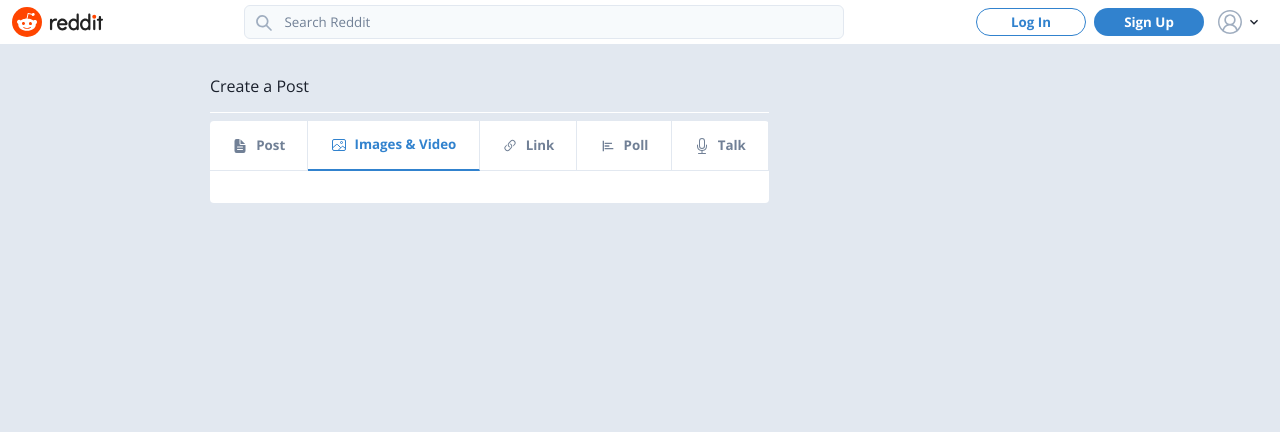
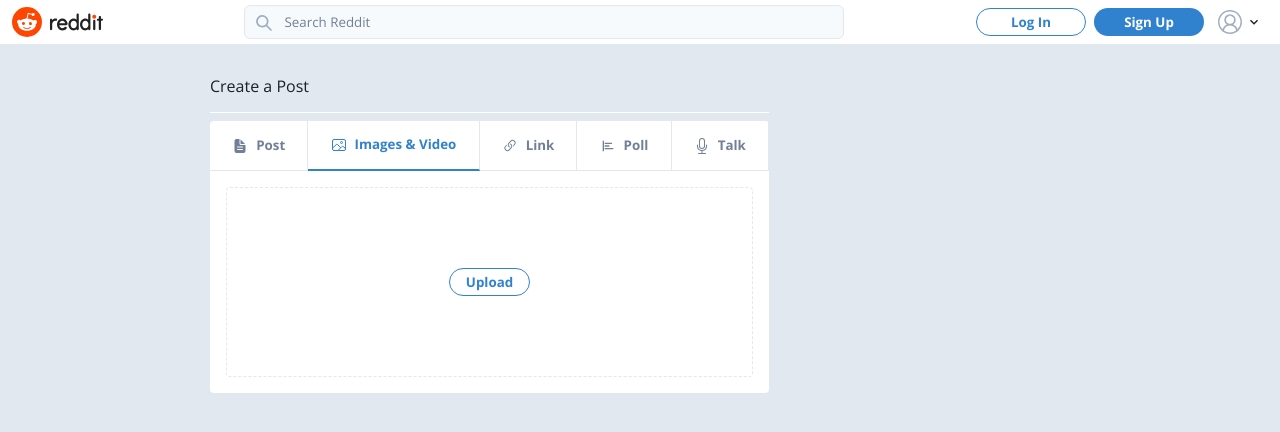
Before and after one commit to sagar-pardhi/reddit-clone, a Next.js app: page /r/1/submit in a window 1280 px wide. Both pictures are taken after a click on the element "Images & Video". Shown: the top 432 px of the page. Built offline with nearby package versions, Linux system fonts and the light colour scheme; no server answers.

Commit message:
added image uplaod component

```diff
--- a/src/components/Community/CreatePostLink.tsx
+++ b/src/components/Community/CreatePostLink.tsx
@@ -22,7 +22,7 @@
       return;
     }
     const { communityId } = router.query;
-    router.push(`r/${communityId}/submit`);
+    router.push(`${communityId}/submit`);
   };
 
   return (
--- a/src/components/Posts/NewPostForm.tsx
+++ b/src/components/Posts/NewPostForm.tsx
@@ -6,6 +6,7 @@
 import { AiFillCloseCircle } from "react-icons/ai";
 import TabItem from "./TabItem";
 import TextInput from "./PostForm/TextInput";
+import ImageUpload from "./PostForm/ImageUpload";
 
 type NewPostFormProps = {};
 
@@ -48,7 +49,18 @@
 
   const handleCreatePost = async () => {};
 
-  const onSelectImage = () => {};
+  const onSelectImage = (event: React.ChangeEvent<HTMLInputElement>) => {
+    const reader = new FileReader();
+    if (event.target.files?.[0]) {
+      reader.readAsDataURL(event.target.files[0]);
+    }
+
+    reader.onload = (readerEvent) => {
+      if (readerEvent.target?.result) {
+        setSelectedFile(readerEvent.target.result as string);
+      }
+    };
+  };
 
   const onTextChange = (
     event: React.ChangeEvent<HTMLInputElement | HTMLTextAreaElement>
@@ -83,6 +95,14 @@
             loading={loading}
           />
         )}
+        {selectedTab === "Images & Video" && (
+          <ImageUpload
+            selectedFile={selectedFile}
+            onSelectImage={onSelectImage}
+            setSelectedTab={setSelectedTab}
+            setSelectedFile={setSelectedFile}
+          />
+        )}
       </Flex>
     </Flex>
   );
--- /dev/null
+++ b/src/components/Posts/PostForm/ImageUpload.tsx
@@ -0,0 +1,66 @@
+import { Button, Flex, Image, Stack } from "@chakra-ui/react";
+import React, { useRef } from "react";
+
+type Props = {
+  selectedFile?: string;
+  onSelectImage: (event: React.ChangeEvent<HTMLInputElement>) => void;
+  setSelectedTab: (value: string) => void;
+  setSelectedFile: (value: string) => void;
+};
+
+const ImageUpload: React.FC<Props> = ({
+  selectedFile,
+  onSelectImage,
+  setSelectedTab,
+  setSelectedFile,
+}) => {
+  const selectedFileRef = useRef<HTMLInputElement>(null);
+
+  return (
+    <Flex direction="column" justify="center" align="center" width="100%">
+      {selectedFile ? (
+        <>
+          <Image src={selectedFile} maxWidth="400px" maxHeight="400px" />
+          <Stack direction="row" mt={4}>
+            <Button height="28px" onClick={() => setSelectedTab("Post")}>
+              Back to Post
+            </Button>
+            <Button
+              variant="outline"
+              height="28px"
+              onClick={() => setSelectedFile("")}
+            >
+              Remove
+            </Button>
+          </Stack>
+        </>
+      ) : (
+        <Flex
+          justify="center"
+          align="center"
+          p={20}
+          border="1px dashed"
+          borderColor="gray.200"
+          width="100%"
+          borderRadius={4}
+        >
+          <Button
+            variant="outline"
+            h="28px"
+            onClick={() => selectedFileRef.current?.click()}
+          >
+            Upload
+          </Button>
+          <input
+            ref={selectedFileRef}
+            type="file"
+            hidden
+            onChange={onSelectImage}
+          />
+        </Flex>
+      )}
+    </Flex>
+  );
+};
+
+export default ImageUpload;
```
